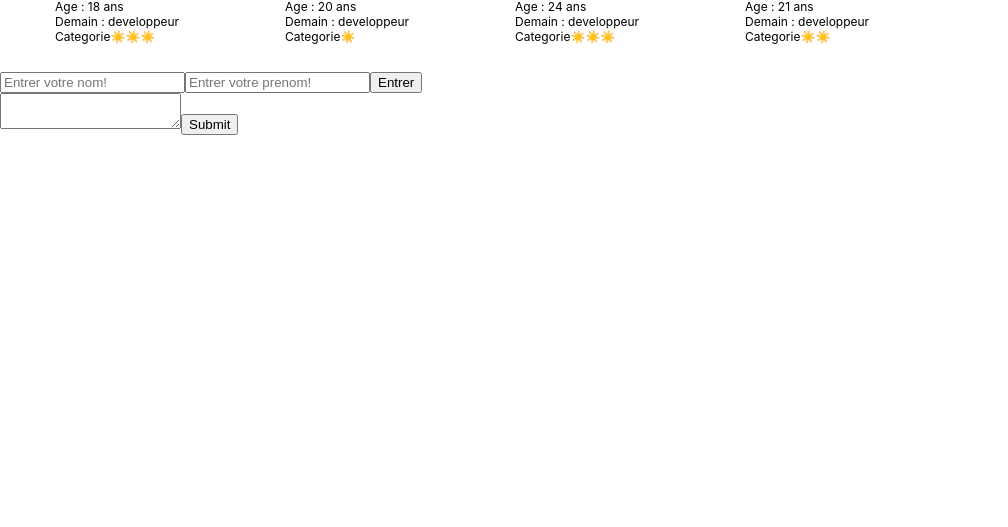
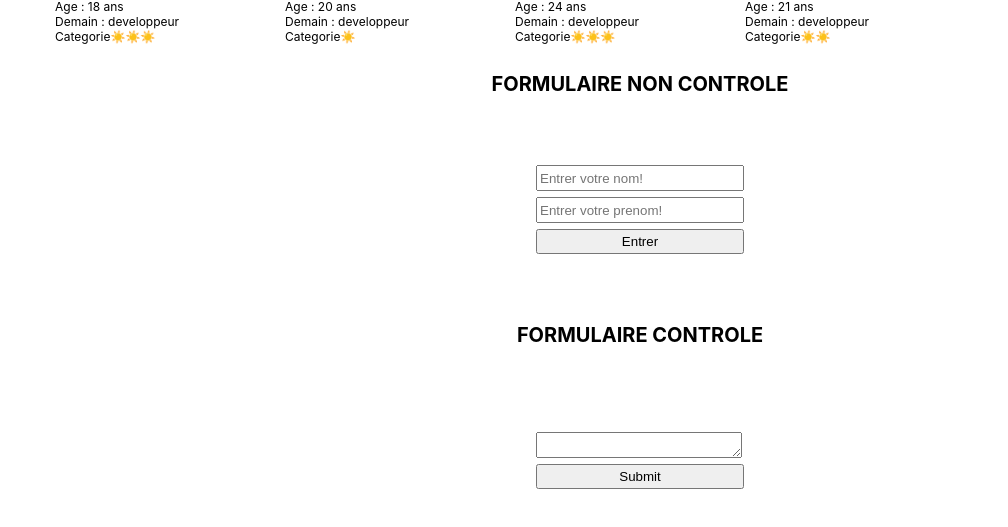
Before and after one commit to jeannotds/listeDevReact, a React (Create React App) app: page / in a window 1280 px wide. Shown: the part 1169-1696 px from the top of the page, without its empty margins (0-1008 px from the left). Before the commit the page ends 1304 px from the top, so only its background shows below. Built offline with nearby package versions, Linux system fonts and the light colour scheme.

Commit message:
arangement des formulaires

```diff
--- a/src/composants/Formulaire.js
+++ b/src/composants/Formulaire.js
@@ -1,4 +1,5 @@
 import { useState } from "react"
+import '../styles/Formulaire.css'
 
 
 //FORMULAIRE NON CONTROLE
@@ -15,17 +16,19 @@ function Formulaire(){
     const [inputValue, setValue] = useState()
 
     return(
-        <div>
-            {/* //FORMULAIRE NON CONTROLE */}
-            <form onSubmit={Form} className="formNomnCont">
+        <div className="container">
+            <h1>FORMULAIRE NON CONTROLE</h1>
+            <form onSubmit={Form} className="cont-1">
+               <div className="formNomnCont">
                     <input type="text" name="nom" placeholder="Entrer votre nom!"/>
                     <input type="text" name="prenom" placeholder="Entrer votre prenom!"/>
                     <button type="submit">Entrer</button>
+               </div>
             </form>
 
-
-            {/* //FORMULAIRE CONTROLE */}
-            <div>
+            <h1>FORMULAIRE CONTROLE</h1>
+           <div className="cont-1">
+                <div className="formNomnCont">
                         <textarea value={inputValue}
                             onChange={(e)=>{
                                 setValue(e.target.value)
@@ -37,6 +40,7 @@ function Formulaire(){
                             }}
                         >Submit</button>
                     </div>
+           </div>
 
         </div>
     )
--- a/src/styles/Formulaire.css
+++ b/src/styles/Formulaire.css
@@ -1,3 +1,30 @@
 .formNomnCont{
     height: 200px;
+    display: flex;
+    flex-direction: column;
+    justify-content: center;
 }
+.container{
+    text-align: center;
+}
+.cont-1{
+    display: flex;
+    align-items: center;
+    justify-content: center;
+}
+
+h1{
+    font-size: 20px;
+}
+
+.formNomnCont input, button, textarea{
+    width: 200px;
+    height: 20px;
+    margin: 3px;
+}
+
+.formNomnCont button{
+    width: 208px;
+    height: 25px;
+    margin: 3px;
+}
```
Lines whose indentation alone changed are shown as unchanged.
